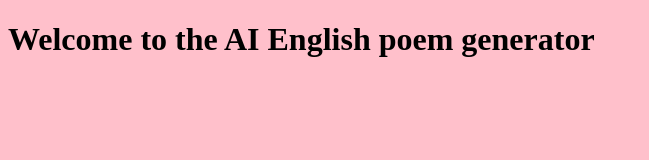
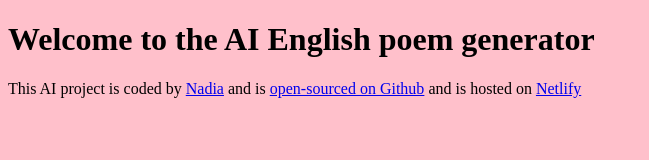
Before and after one commit to ntanian/english-poem-generator, a plain HTML site: page index.html in a window 1280 px wide. Shown: the whole page, without its empty margins (0-649 px from the left). Drawn offline with Linux system fonts and the light colour scheme.

Commit message:
Published on github and netlify

```diff
--- a/index.html
+++ b/index.html
@@ -9,6 +9,21 @@
   <body>
     <h1>Welcome to the AI English poem generator</h1>
 
+    <footer>
+      This AI project is coded by
+      <a href="https://github.com/ntanian" target="_blank">Nadia</a> and is
+      <a
+        href="https://github.com/ntanian/english-poem-generator"
+        target="_blank"
+        >open-sourced on Github</a
+      >
+      and is hosted on
+      <a
+        href="https://aiproject-english-poem-generator.netlify.app/"
+        target="_blank"
+        >Netlify</a
+      >
+    </footer>
     <script src="src/index.js"></script>
   </body>
 </html>
```
